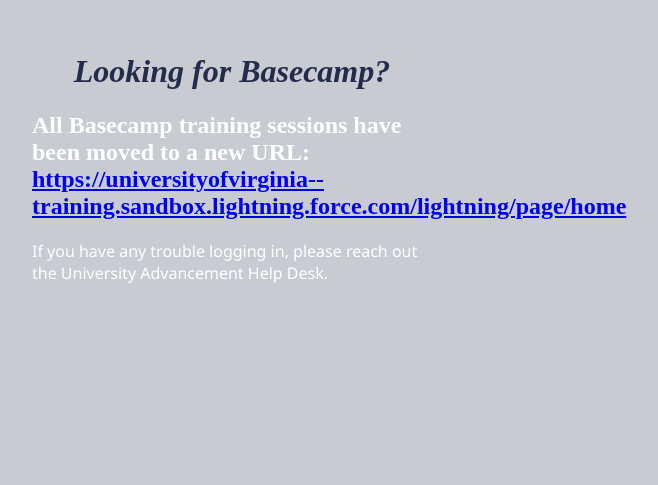
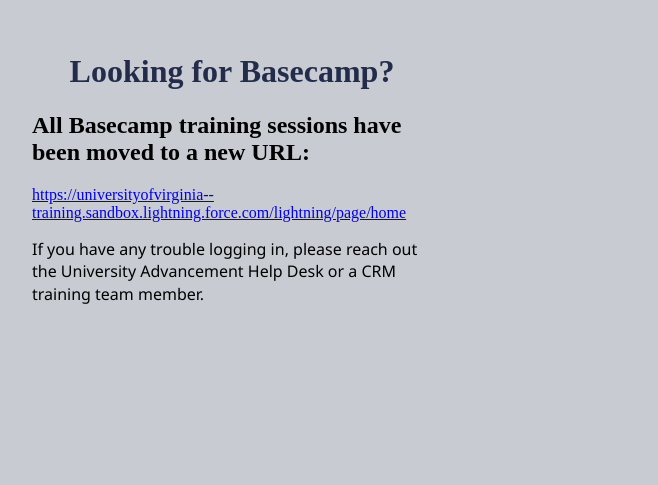
Before and after one commit to yrq2ws/login, a plain HTML site: page index.html in a window 1280 px wide. Shown: the part 143-628 px from the top of the page, without its empty margins (408-1066 px from the left). Drawn offline with Linux system fonts and the light colour scheme.

Commit message:
Update index.html

```diff
--- a/index.html
+++ b/index.html
@@ -5,7 +5,7 @@
 <style>
 	body {
 		background-color: #C8CBD2;
-		color: white;
+		color: black;
 	}
 	h1 {
 		color: #232D4B;
@@ -32,8 +32,9 @@
 
 <body>
 		<div id="main">
-			<h1><em>Looking for Basecamp?</em></h1>
-			<h2>All Basecamp training sessions have been moved to a new URL: <a href="https://universityofvirginia--training.sandbox.lightning.force.com/lightning/page/home">https://universityofvirginia--training.sandbox.lightning.force.com/lightning/page/home</a> </h2>
-			<p>If you have any trouble logging in, please reach out the University Advancement Help Desk.</p>
+			<h1>Looking for Basecamp?</h1>
+			<h2>All Basecamp training sessions have been moved to a new URL:</h2>
+			<p></p><a href="https://universityofvirginia--training.sandbox.lightning.force.com/lightning/page/home">https://universityofvirginia--training.sandbox.lightning.force.com/lightning/page/home</a> </p>
+			<p>If you have any trouble logging in, please reach out the University Advancement Help Desk or a CRM training team member.</p>
 		</div>
 </body></html>
```
